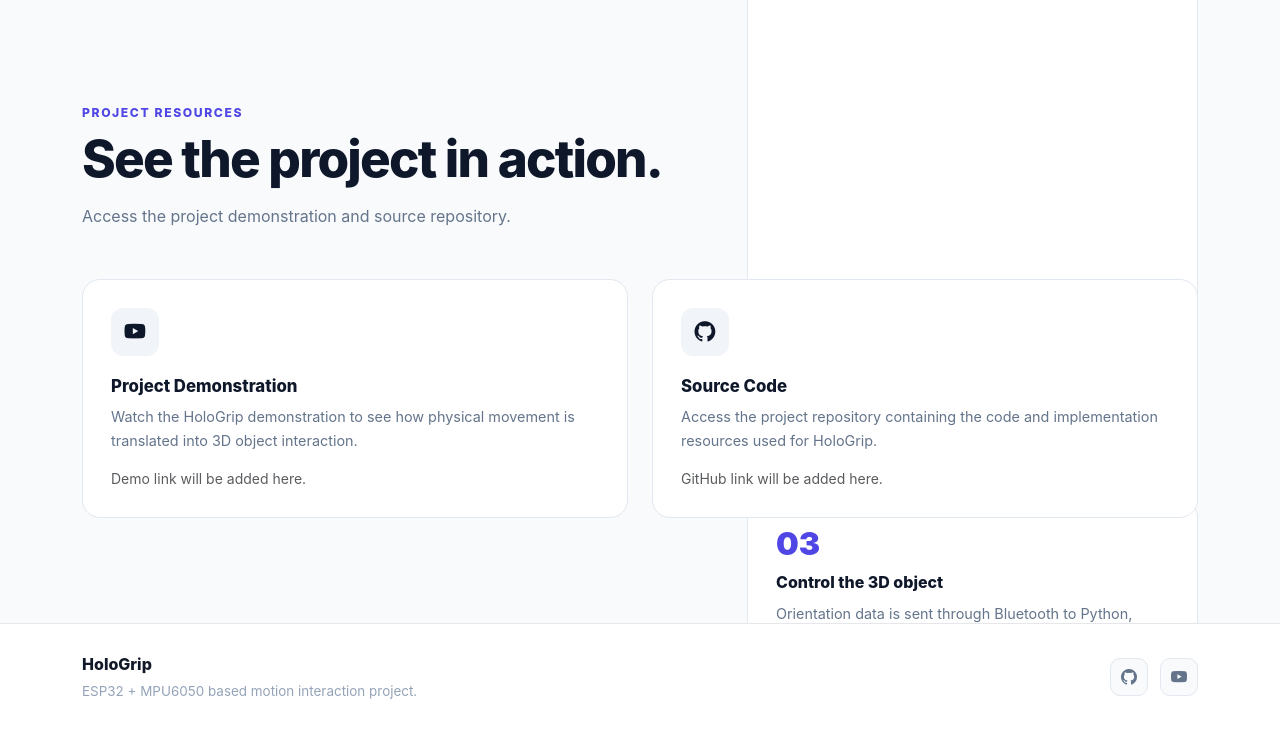
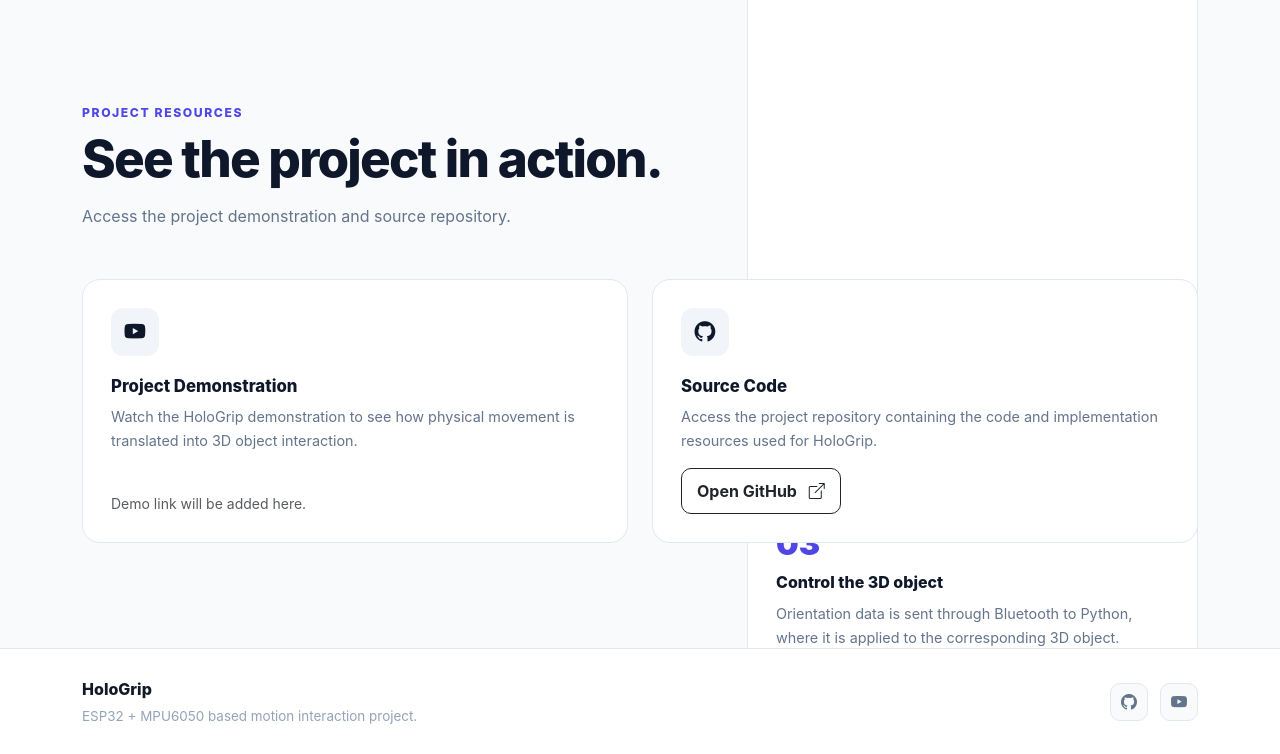
Before and after one commit to chetan-sonii/HoloGrip, a Flask app: template app/templates/index.html in a window 1280 px wide. Shown: the part 3968-4722 px from the top of the page. Before the commit the page ends 4667 px from the top, so only its background shows below. Run offline with Flask 3, Linux system fonts and the light colour scheme; the template is opened without the code that fills it, so the values that code supplies are empty.

Commit message:
FINALGIT

```diff
--- a/app/templates/base.html
+++ b/app/templates/base.html
@@ -264,7 +264,7 @@
                     <li class="nav-item">
                         <a
                             class="navbar-resource github-link"
-                            href="https://github.com/chetan-sonii/HoloGrip.git"
+                            href="https://github.com/chetan-sonii/HoloGripPy.git"
                             target="_blank"
                             rel="noopener noreferrer"
                         >
@@ -328,7 +328,7 @@
                     <div class="footer-links">
 
                         <a
-                            href="https://github.com/chetan-sonii/HoloGrip.git"
+                            href="https://github.com/chetan-sonii/HoloGripPy.git"
                             target="_blank"
                             rel="noopener noreferrer"
                             class="footer-link"
--- a/app/templates/index.html
+++ b/app/templates/index.html
@@ -1194,7 +1194,7 @@
                         </p>
 
                         {% if project and project.github_url %}
-                            <a href="{{ project.github_url }}"
+                            <a href="https://github.com/chetan-sonii/HoloGripPy.git"
                                target="_blank"
                                rel="noopener noreferrer"
                                class="btn btn-outline-dark">
@@ -1203,7 +1203,13 @@
                             </a>
                         {% else %}
                             <span class="text-muted small">
-                                GitHub link will be added here.
+                                <a href="https://github.com/chetan-sonii/HoloGripPy.git"
+                               target="_blank"
+                               rel="noopener noreferrer"
+                               class="btn btn-outline-dark">
+                                Open GitHub
+                                <i class="bi bi-box-arrow-up-right ms-2"></i>
+                            </a>
                             </span>
                         {% endif %}
 
--- a/app/utils/project_data.py
+++ b/app/utils/project_data.py
@@ -11,7 +11,7 @@ PROJECT = {
         "This creates an opportunity to explore motion as a direct input method."
     ),
     "youtube_url": "https://youtube.com/shorts/zf-vR_R6oDQ?si=NHeCUxck_l5Kujs4",
-    "github_url": "https://github.com/chetan-sonii/HoloGrip.git",
+    "github_url": "https://github.com/chetan-sonii/HoloGripPy.git",
     "solution": (
         "HoloGrip combines an MPU6050 inertial sensor with an ESP32. The sensor measures "
         "acceleration and angular velocity, the ESP32 acquires the readings, and the software "
```
